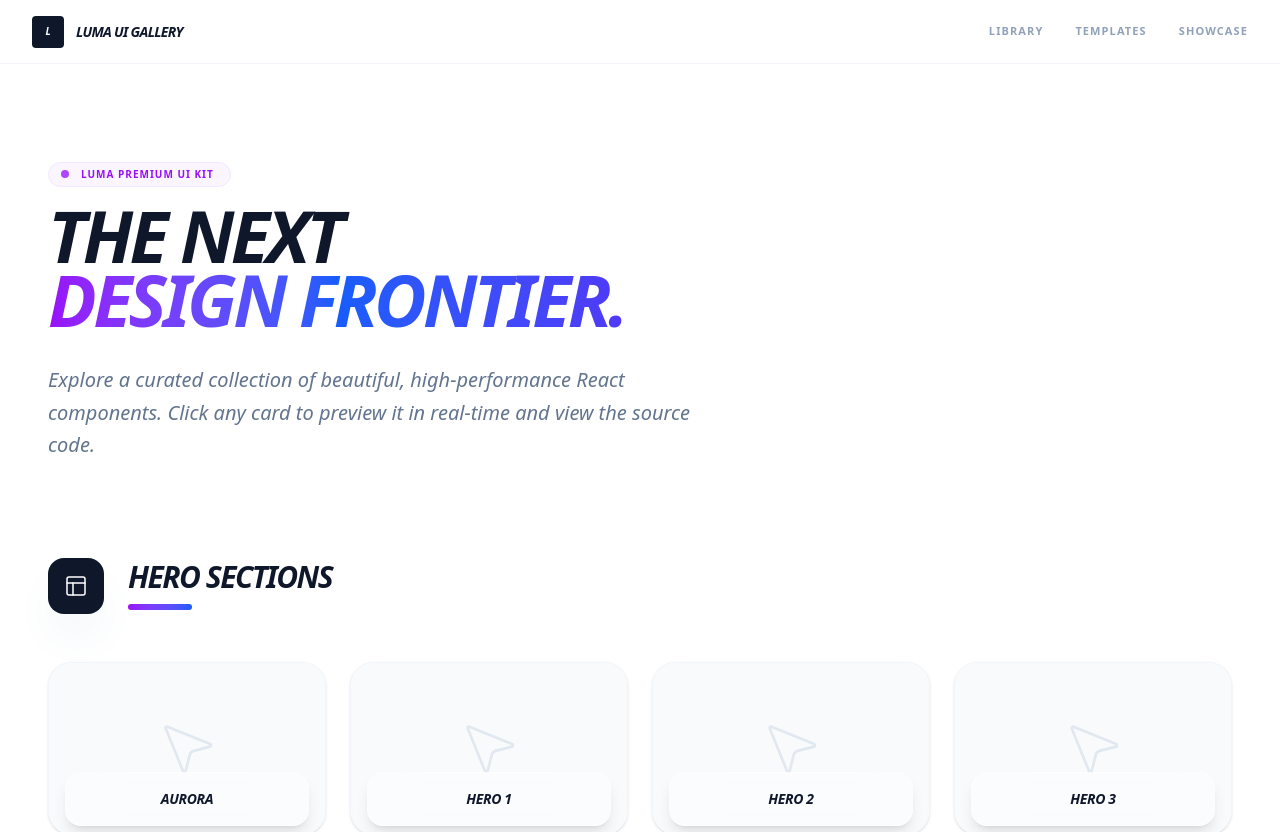
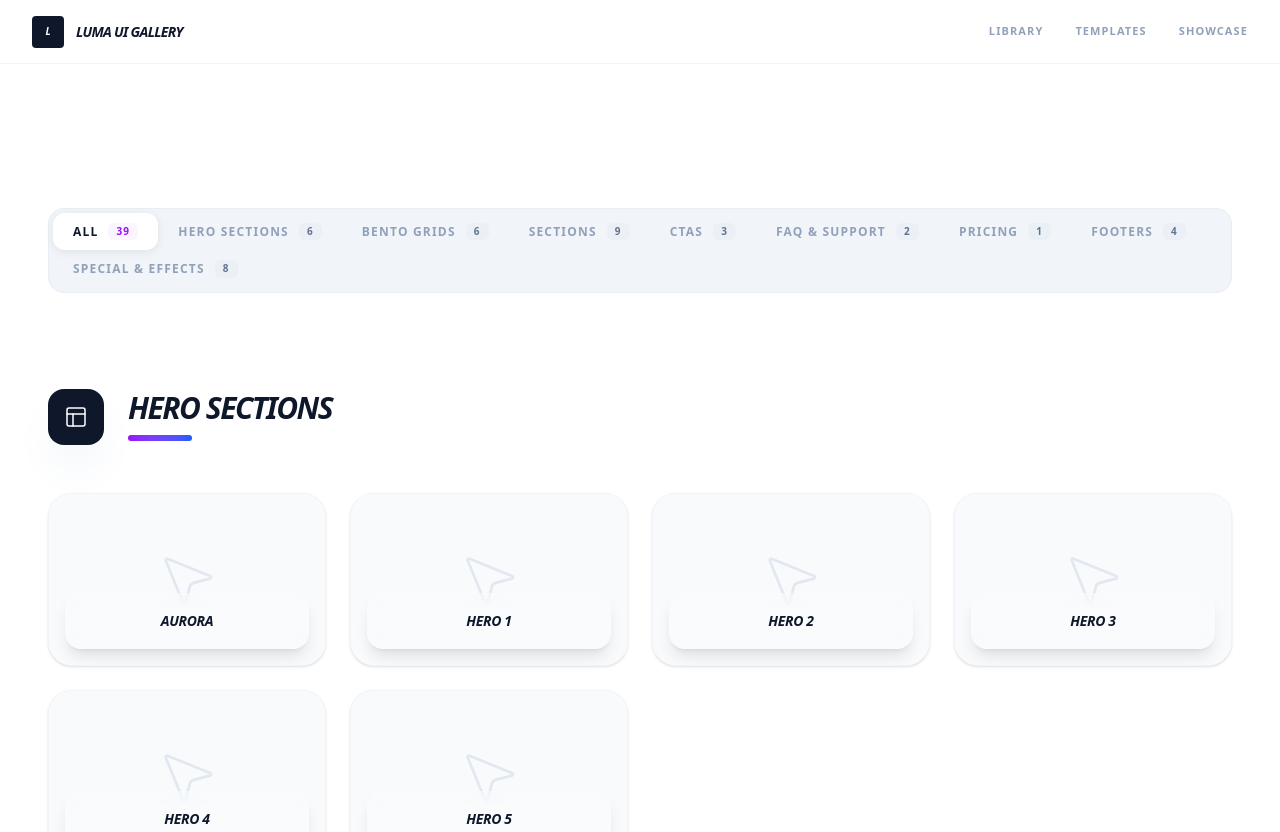
Before and after one commit to HugoMolin15/Library-Website, a Next.js app: page / in a window 1280 px wide. Shown: the top 832 px of the page. Built offline with nearby package versions, Linux system fonts and the light colour scheme.

Commit message:
Implement tabbed filtering system, refine gallery cards, and update UI architecture

```diff
--- a/src/app/page.tsx
+++ b/src/app/page.tsx
@@ -3,7 +3,7 @@
 
 import React from 'react';
 import Link from 'next/link';
-import { motion } from 'framer-motion';
+import { motion, AnimatePresence } from 'framer-motion';
 import { Layout, Box, Zap, Sparkles, Database, Shield, CreditCard, PanelsTopLeft, MousePointer2 } from 'lucide-react';
 
 const sidebarConfig = [
@@ -17,7 +17,6 @@ const sidebarConfig = [
             { title: "Hero 3", href: "/hero-3" },
             { title: "Hero 4", href: "/hero-4" },
             { title: "Hero 5", href: "/hero-5" },
-            { title: "Neural Defense", href: "/neural-defense" },
         ],
     },
     {
@@ -33,7 +32,7 @@ const sidebarConfig = [
         ],
     },
     {
-        title: "Features",
+        title: "Sections",
         icon: Box,
         items: [
             { title: "Feature 1", href: "/feature-1" },
@@ -44,6 +43,7 @@ const sidebarConfig = [
             { title: "Left Image Text", href: "/left-image-text" },
             { title: "Right Image Text", href: "/right-image-text" },
             { title: "Horizontal Text Image", href: "/horizontal-text-image" },
+            { title: "Neural Defense", href: "/neural-defense" },
         ],
     },
     {
@@ -97,33 +97,62 @@ const sidebarConfig = [
 ];
 
 export default function Home() {
+    const [activeTab, setActiveTab] = React.useState('All');
+
+    const filteredSections = activeTab === 'All'
+        ? sidebarConfig
+        : sidebarConfig.filter(section => section.title === activeTab);
+
+    const allCount = sidebarConfig.reduce((acc, section) => acc + section.items.length, 0);
+    const tabs = [
+        { name: 'All', count: allCount },
+        ...sidebarConfig.map(s => ({ name: s.title, count: s.items.length }))
+    ];
+
     return (
-        <div className="space-y-24 pb-20 mt-12 animate-in fade-in slide-in-from-bottom-4 duration-1000">
-            {/* Hero Section */}
-            <section className="space-y-8 max-w-4xl">
-                <div className="inline-flex items-center gap-2 px-3 py-1 rounded-full bg-purple-50 border border-purple-100 mb-4">
-                    <span className="relative flex h-2 w-2">
-                        <span className="animate-ping absolute inline-flex h-full w-full rounded-full bg-purple-400 opacity-75"></span>
-                        <span className="relative inline-flex rounded-full h-2 w-2 bg-purple-500"></span>
+        <div className="space-y-12 pb-20 mt-12 animate-in fade-in slide-in-from-bottom-4 duration-1000">
+            {/* Tab System */}
+            <div className="flex flex-wrap justify-center gap-3 py-12 sticky top-0 z-50 bg-white/80 backdrop-blur-xl">
+                <div className="flex flex-wrap items-center bg-slate-100 p-1 rounded-2xl border border-slate-200/50">
+                    {tabs.map((tab) => (
+                        <button
+                            key={tab.name}
+                            onClick={() => setActiveTab(tab.name)}
+                            className={`relative px-5 py-2.5 rounded-xl text-xs font-bold uppercase tracking-widest transition-colors duration-300 flex items-center gap-2.5 cursor-pointer outline-none ${activeTab === tab.name ? 'text-slate-900' : 'text-slate-400 hover:text-slate-600'
+                                }`}
+                        >
+                            {activeTab === tab.name && (
+                                <motion.div
+                                    layoutId="active-pill"
+                                    className="absolute inset-0 bg-white rounded-xl shadow-[0_2px_10px_rgba(0,0,0,0.08)]"
+                                    transition={{ type: "spring", bounce: 0.15, duration: 0.5 }}
+                                />
+                            )}
+                            <span className="relative z-10">{tab.name}</span>
+                            <span className={`relative z-10 px-2 py-0.5 rounded-md text-[10px] tabular-nums transition-colors ${activeTab === tab.name ? 'bg-purple-50 text-purple-600' : 'bg-slate-200/40 text-slate-500'
+                                }`}>
+                                {tab.count}
                             </span>
-                    <span className="text-[10px] font-bold text-purple-600 uppercase tracking-widest px-1">Luma Premium UI Kit</span>
+                        </button>
+                    ))}
                 </div>
-                <h1 className="text-7xl font-black tracking-tighter text-slate-900 leading-[0.9] uppercase italic">
-                    The Next <br />
-                    <span className="bg-clip-text text-transparent bg-gradient-to-r from-purple-600 via-blue-600 to-indigo-600">
-                        Design Frontier.
-                    </span>
-                </h1>
-                <p className="text-xl text-slate-500 max-w-2xl font-light leading-relaxed italic">
-                    Explore a curated collection of beautiful, high-performance React components. Click any card to preview it in real-time and view the source code.
-                </p>
-            </section>
+            </div>
 
             {/* Component Gallery Groups */}
             <div className="space-y-40 relative">
                 <div className="absolute inset-0 bg-[radial-gradient(circle_at_50%_50%,rgba(168,85,247,0.03),transparent_50%)] pointer-events-none" />
-                {sidebarConfig.map((section, idx) => (
-                    <section key={idx} className="space-y-12 relative z-10">
+                <AnimatePresence mode="popLayout">
+                    <motion.div layout className="space-y-40">
+                        {filteredSections.map((section) => (
+                            <motion.section
+                                layout
+                                initial={{ opacity: 0, y: 10 }}
+                                animate={{ opacity: 1, y: 0 }}
+                                exit={{ opacity: 0, scale: 0.98 }}
+                                transition={{ duration: 0.3 }}
+                                key={section.title}
+                                className="space-y-12 relative z-10"
+                            >
                                 <div className="flex items-center gap-6">
                                     <div className="w-14 h-14 rounded-2xl bg-slate-900 flex items-center justify-center text-white shadow-2xl shadow-slate-200">
                                         <section.icon size={24} strokeWidth={1.5} />
@@ -138,16 +167,24 @@ export default function Home() {
                                     {section.items.map((item, i) => (
                                         <Link key={i} href={item.href} className="group">
                                             <motion.div
-                                        whileHover={{ y: -5 }}
-                                        className="relative bg-white rounded-3xl border border-slate-100 overflow-hidden shadow-sm hover:shadow-2xl hover:shadow-purple-100/50 hover:border-purple-200 transition-all duration-300 aspect-[16/10] flex flex-col"
+                                                className="relative bg-white rounded-3xl border border-slate-100 overflow-hidden shadow-sm hover:shadow-2xl hover:shadow-purple-100/50 hover:border-purple-200 transition-all duration-500 aspect-[16/10] flex flex-col"
                                             >
                                                 {/* Full Bleed Image Placeholder */}
-                                        <div className="absolute inset-0 bg-slate-50 flex items-center justify-center overflow-hidden group-hover:bg-white transition-colors">
+                                                <div className="absolute inset-0 bg-slate-50 flex items-center justify-center overflow-hidden transition-colors">
                                                     {item.href === '/grainient' ? (
-                                                <div className="absolute inset-0 bg-gradient-to-r from-[#f9a8d4] via-[#ec4899] via-[#4f46e5] via-[#9333ea] to-[#c084fc] relative">
-                                                    {/* Grain Overlay */}
+                                                        <div className="absolute inset-0 w-full h-full">
+                                                            {/* Local Image Priority */}
+                                                            <img
+                                                                src="/previews/granient.png"
+                                                                alt="Grainient Preview"
+                                                                className="absolute inset-0 w-full h-full object-cover z-10"
+                                                                onError={(e) => (e.currentTarget.style.display = 'none')}
+                                                            />
+                                                            {/* Fallback CSS Gradient */}
+                                                            <div className="absolute inset-0 bg-gradient-to-r from-[#f9a8d4] via-[#ec4899] via-[#4f46e5] via-[#9333ea] to-[#c084fc]">
                                                                 <div className="absolute inset-0 opacity-20 contrast-125 brightness-100 mix-blend-overlay" style={{ backgroundImage: 'url("https://grainy-gradients.vercel.app/noise.svg")' }} />
                                                                 <div className="absolute inset-0 bg-gradient-to-br from-white/10 to-transparent" />
+                                                            </div>
                                                         </div>
                                                     ) : (
                                                         <div className="absolute inset-0 bg-gradient-to-br from-purple-50/50 to-transparent opacity-0 group-hover:opacity-100 transition-opacity" />
@@ -158,17 +195,12 @@ export default function Home() {
                                                             <MousePointer2 size={64} strokeWidth={1} />
                                                         </span>
                                                     )}
-
-                                            {/* Action Badge */}
-                                            <div className="absolute top-4 right-4 z-20 bg-white/90 backdrop-blur-md px-3 py-1 rounded-full border border-slate-100 shadow-sm opacity-0 group-hover:opacity-100 translate-y-2 group-hover:translate-y-0 transition-all">
-                                                <span className="text-[10px] font-bold text-purple-600 uppercase tracking-widest">Preview Live</span>
-                                            </div>
                                                 </div>
 
-                                        {/* Glassmorphism Title Overlay at Bottom */}
-                                        <div className="absolute inset-x-0 bottom-0 p-4 z-10 transition-transform translate-y-2 group-hover:translate-y-0 duration-300">
-                                            <div className="bg-white/40 backdrop-blur-xl border border-white/40 rounded-2xl p-4 shadow-lg group-hover:bg-white/60 transition-all">
-                                                <h3 className="text-sm font-bold text-slate-900 group-hover:text-purple-600 transition-colors uppercase tracking-tight italic text-center">
+                                                {/* Glassmorphism Title Overlay - Expands to full card on hover */}
+                                                <div className="absolute inset-x-0 bottom-0 p-4 z-20 h-full flex items-end group-hover:items-stretch transition-all duration-500">
+                                                    <div className="w-full h-14 group-hover:h-full bg-white/20 group-hover:bg-white/40 backdrop-blur-md group-hover:backdrop-blur-xl border border-white/20 rounded-2xl group-hover:rounded-none transition-all duration-500 flex items-center justify-center overflow-hidden shadow-lg">
+                                                        <h3 className="text-sm font-bold text-slate-900 group-hover:text-purple-600 transition-colors uppercase tracking-tight italic text-center px-4">
                                                             {item.title}
                                                         </h3>
                                                     </div>
@@ -177,28 +209,12 @@ export default function Home() {
                                         </Link>
                                     ))}
                                 </div>
-                    </section>
+                            </motion.section>
                         ))}
+                    </motion.div>
+                </AnimatePresence>
             </div>
 
-            {/* Bottom CTA */}
-            <section className="bg-slate-900 rounded-[40px] p-20 text-white overflow-hidden relative">
-                <div className="relative z-10 text-center max-w-2xl mx-auto space-y-8">
-                    <h2 className="text-4xl font-black tracking-tight italic uppercase">Ready to build something amazing?</h2>
-                    <p className="text-slate-400 font-light text-xl italic">Copy and paste components directly into your project. High-end design, zero maintenance.</p>
-                    <div className="flex justify-center gap-6 pt-4">
-                        <Link href="/aurora" className="px-10 py-4 bg-purple-600 text-white rounded-full font-bold hover:bg-purple-500 transition-all shadow-2xl shadow-purple-500/20 uppercase tracking-widest text-sm italic">
-                            Get Started
-                        </Link>
-                        <a href="#" className="px-10 py-4 bg-white/5 border border-white/10 text-white rounded-full font-bold hover:bg-white/10 transition-all uppercase tracking-widest text-sm italic">
-                            View GitHub
-                        </a>
-                    </div>
-                </div>
-                {/* Decorative Elements */}
-                <div className="absolute top-0 right-0 w-1/2 h-full bg-gradient-to-l from-purple-500/20 to-transparent blur-3xl" />
-                <div className="absolute bottom-0 left-0 w-1/2 h-full bg-gradient-to-r from-blue-500/20 to-transparent blur-3xl opacity-50" />
-            </section>
         </div>
     );
 }
```
Also changed, not shown: public/previews/granient.png (added), 1 other file (tests, documents, lock files or other folders). Lines whose indentation alone changed are shown as unchanged.
